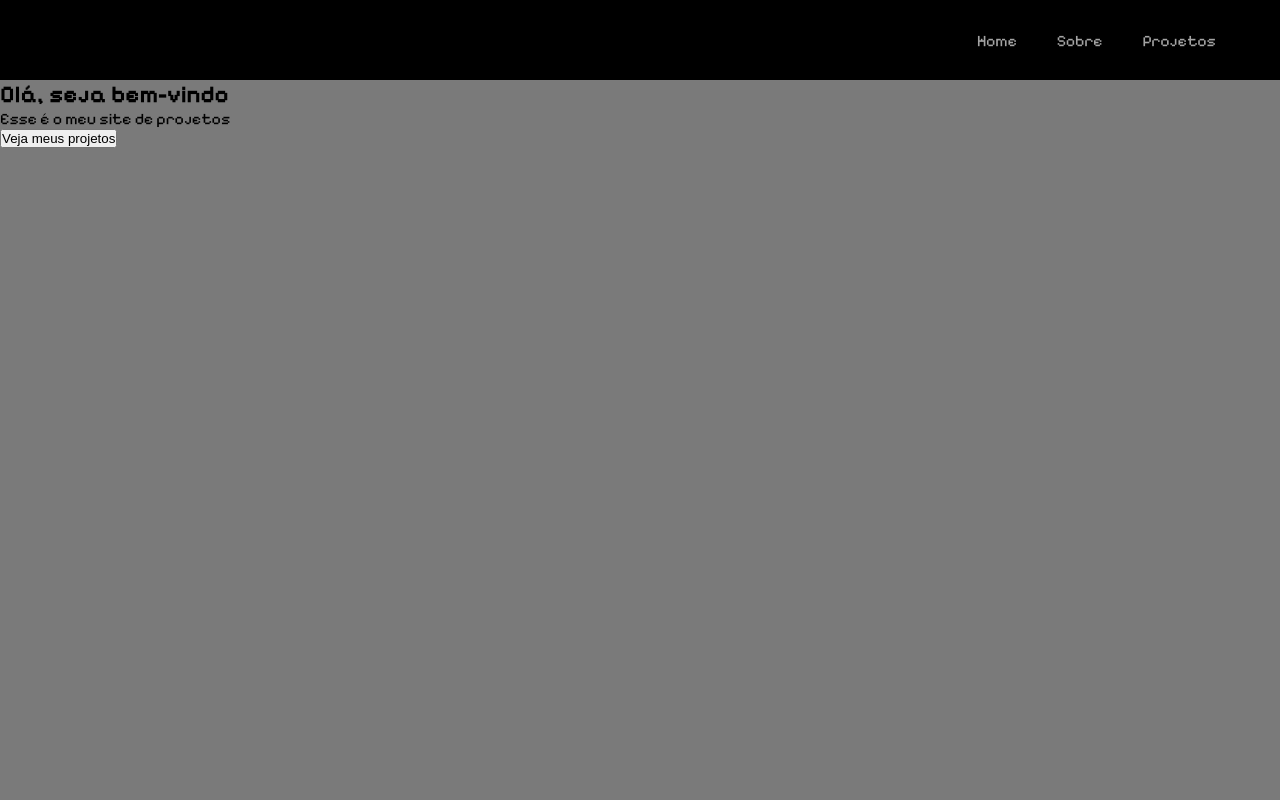
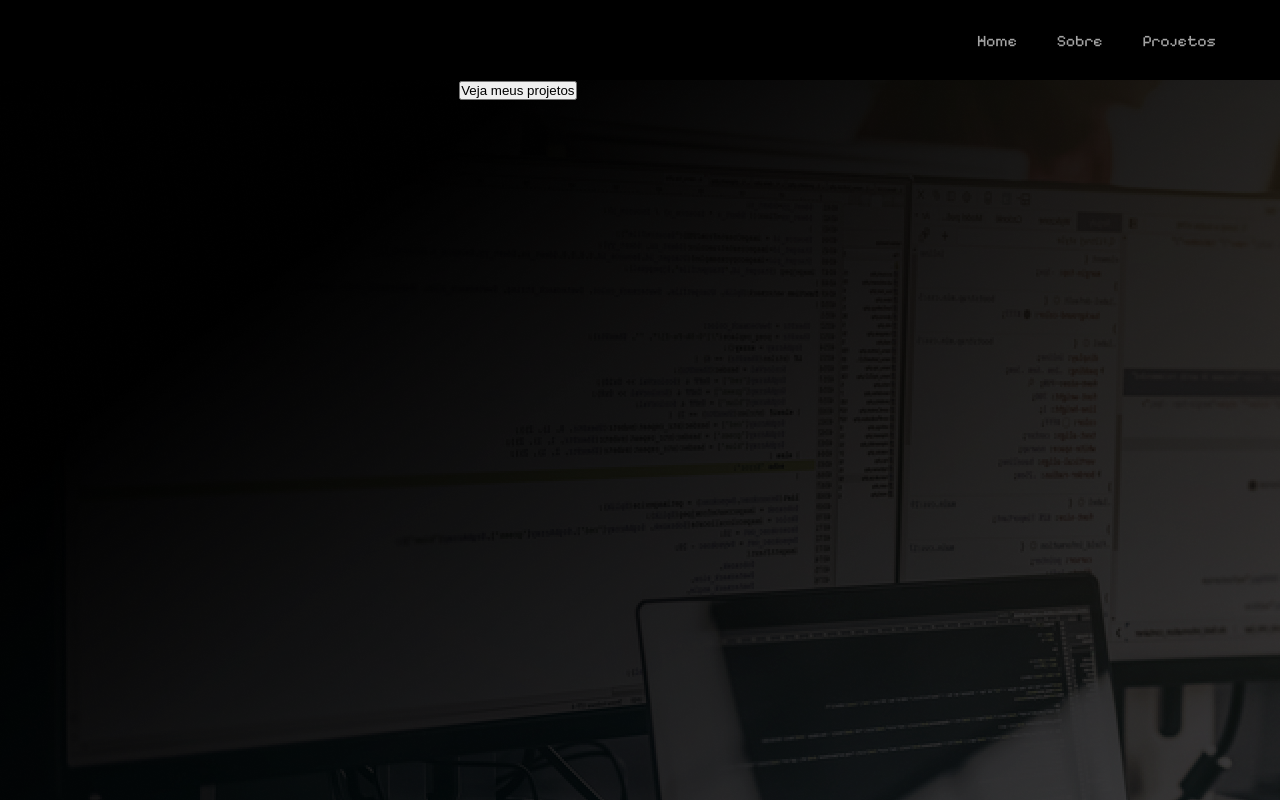
Before and after one commit to gersonnascimentu/meus-projetos, a plain HTML site: page index.html in a window 1280 px wide. Drawn offline with Linux system fonts and the light colour scheme.

Commit message:
Insersão das imagens na pasta img

```diff
--- a/css/style.css
+++ b/css/style.css
@@ -44,6 +44,8 @@ body {
 
 .main{
     width: 100%;
-    background-color: rgb(122, 122, 122);
+    background-color: #c8c8c8;
     height: calc(100vh - 80px);
+    display: flex;
+    background-image: url("../img/programador.png");
 }
--- a/index.html
+++ b/index.html
@@ -30,7 +30,7 @@
     <section class="main">
         <h1>Olá, seja bem-vindo</h1>
         <p>Esse é o meu site de projetos</p>
-        <a href="#"><button>Veja meus projetos</button></a>
+        <a href="#"><button class="call-to-action">Veja meus projetos</button></a>
     </section>
     <!--Fim Main-->
 </body>
```
Also changed, not shown: img/foto-pc.png (added), img/programador.png (added), img/projeto1.png (added), img/projeto2.png (added), img/projeto3.png (added).
